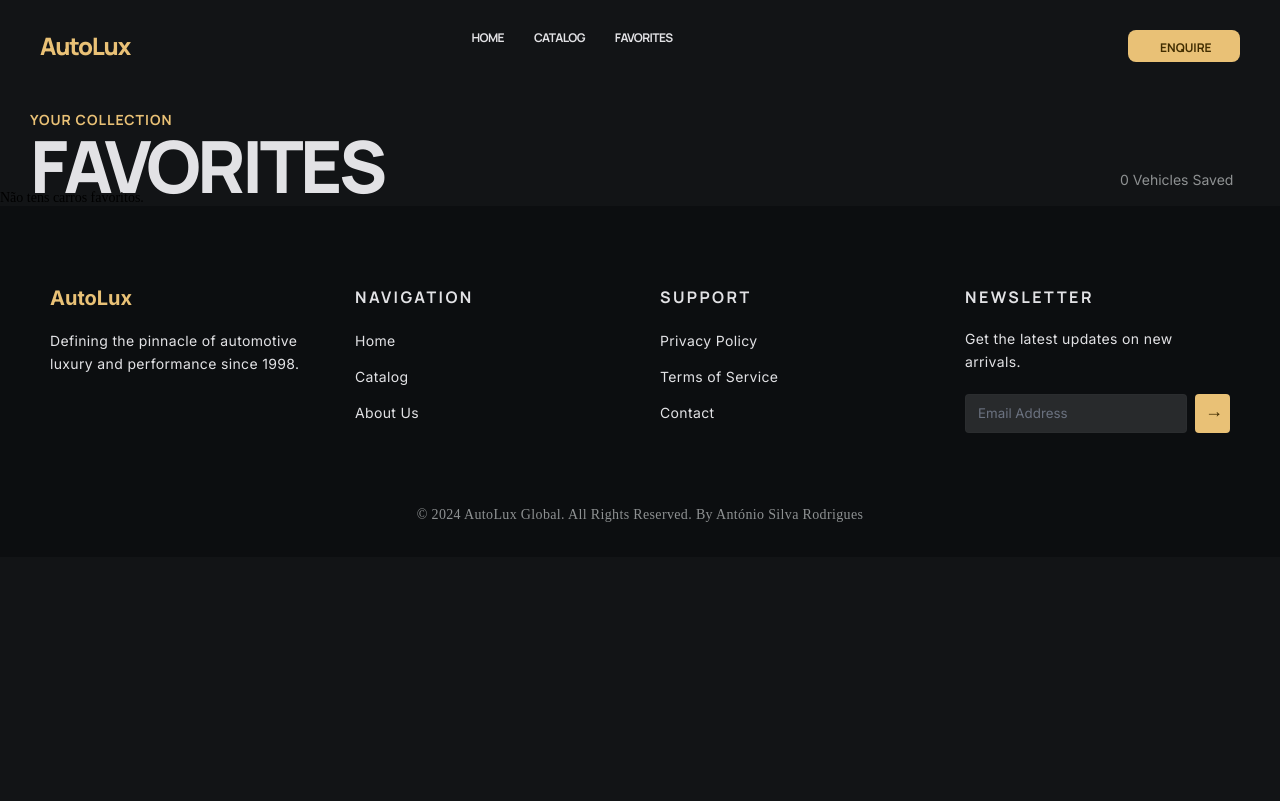
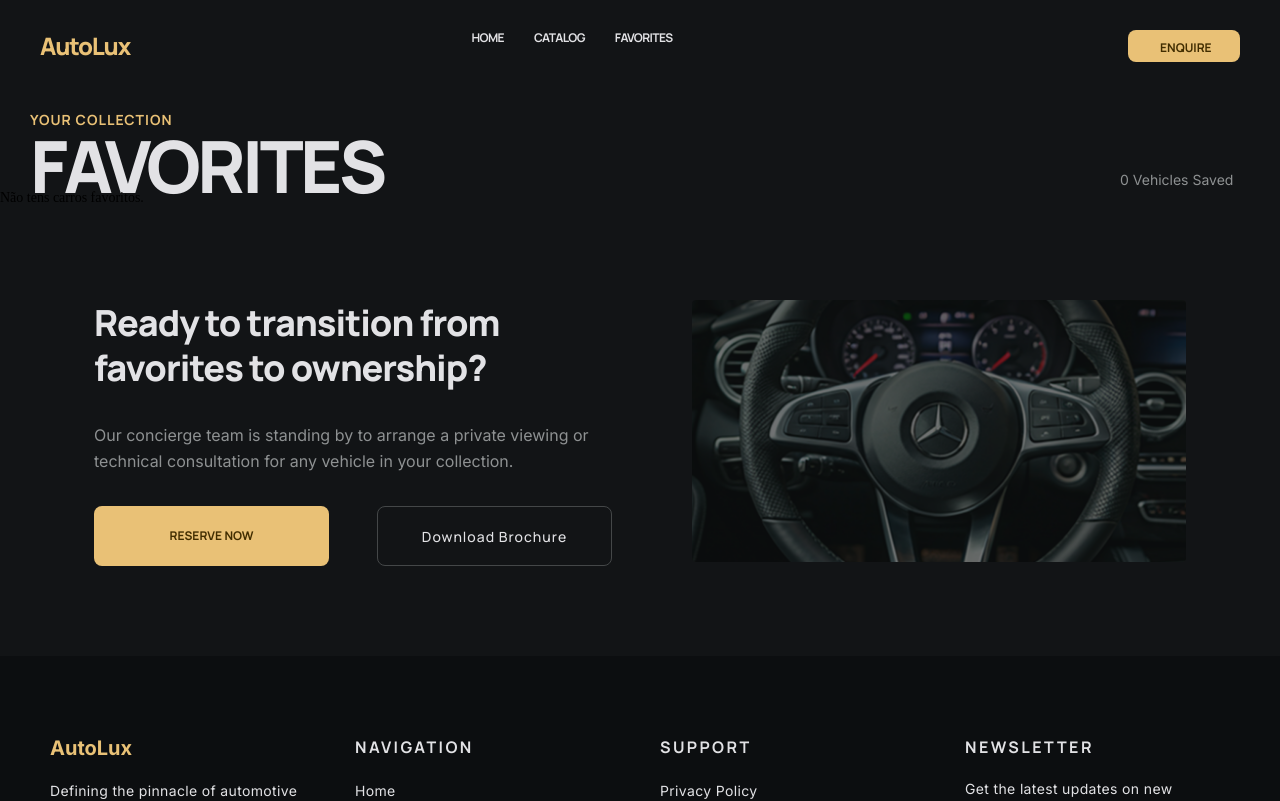
Before and after one commit to WebAntonioRodrigues/FullStack_final_project, a React (Vite) app: page /Favorites in a window 1280 px wide. Shown: the top 801 px of the page. Built offline with nearby package versions, Linux system fonts and the light colour scheme.

Commit message:
Favorites finished

```diff
--- a/src/components/Favorites/FavCard.jsx
+++ b/src/components/Favorites/FavCard.jsx
@@ -17,7 +17,7 @@ function FavCard() {
 	return (
 		<div className='FavCard-section'>
 			{favorites.map(car => (
-				<Link key={car.id} to={`/cars/${car.id}`} style={{ textDecoration: 'none' }}>
+				<Link key={car.id} to={`/Detail/${car.id}`} style={{ textDecoration: 'none' }}>
 					<SmallCard car={car} />
 				</Link>
 			))}
--- a/src/components/Favorites/FavInfo.jsx
+++ b/src/components/Favorites/FavInfo.jsx
@@ -1,11 +1,33 @@
-
+import { Link } from "react-router-dom";
+import Button from "../Comun/Button";
+import "../../styles/Favorites/FavInfo.css";
 
 
 function FavInfo() {
 
     return (
-        <section></section>
-    )
+			<section className='FavInfo-section'>
+				<div className='FavInfo-container'>
+					<div className='FavInfo-title'>
+						<p className='FavInfo-txt'>
+							Ready to transition from <br /> favorites to ownership?
+						</p>
+					</div>
+					<div className='FavInfo-txt-container'>
+						<p className='FavInfo-txt-desc'>Our concierge team is standing by to arrange a private viewing or technical consultation for any vehicle in your collection.</p>
+					</div>
+					<div className="FavInfo-btn-container">
+						<Link className='link' to='/Contact'>
+							<Button className='btn-pricing-primary' text='RESERVE NOW' textClassName='text-btn-pricing-primary' />
+						</Link>
+						<Button className='btn-pricing-secondary' text='Download Brochure' textClassName='text-btn-pricing-secondary' />
+					</div>
+				</div>
+            <div className='FavInfo-container-img'>
+
+                </div>
+			</section>
+		);
 
 }
 
--- /dev/null
+++ b/src/styles/Favorites/FavInfo.css
@@ -0,0 +1,75 @@
+
+
+.FavInfo-section{
+    height: 390px;
+    margin: 30px;
+    border-radius: 4px;
+    color: #1A1C1E;
+    display: flex;
+   justify-content: space-evenly;
+    padding: 64px;
+    column-gap: 80px;
+
+    /* border: 1px solid green; */
+}
+
+.FavInfo-container{
+    width: 50%;
+    display: grid;
+    grid-template-rows: repeat(3,1fr);
+    /* border: 1px solid green; */
+
+}
+
+.FavInfo-title {
+    height: 90px;
+
+    /* border: 1px solid green; */
+}
+
+.FavInfo-txt {
+    color: var(--text-primary);
+    font-family: Manrope;
+    font-weight: 800;
+    font-size: 36px;
+    line-height: 45px;
+    letter-spacing: -1px;
+
+}
+
+.FavInfo-txt-container{
+    height: 52px;
+
+}
+
+.FavInfo-txt-desc {
+    color: var(--text-tertiary);
+    font-family: Inter;
+    font-weight: 400;
+    font-size: 16px;
+    line-height: 26px;
+    letter-spacing: 0px;
+    padding-top: 32px;
+
+}
+
+.FavInfo-btn-container{
+
+    height: 50px;
+    margin-top: 30px;
+    display: flex;
+    gap: 48px;
+/*
+    border: 1px solid red; */
+}
+
+.FavInfo-container-img{
+    width: 50%;
+    overflow: hidden;
+    border-radius: 4px;
+background-image: url('../../assets/Favorites/volante.png');
+  background-size: cover;
+  background-position: center;
+  background-repeat: no-repeat;
+
+}
```
Also changed, not shown: src/assets/Favorites/volante.png (added).
